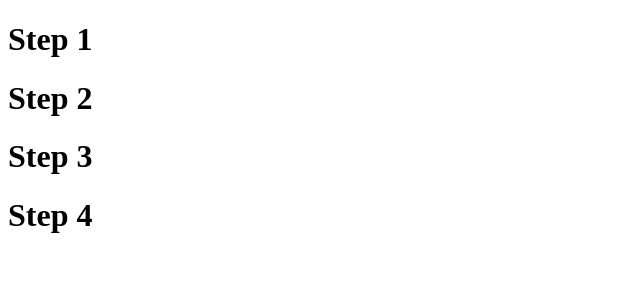
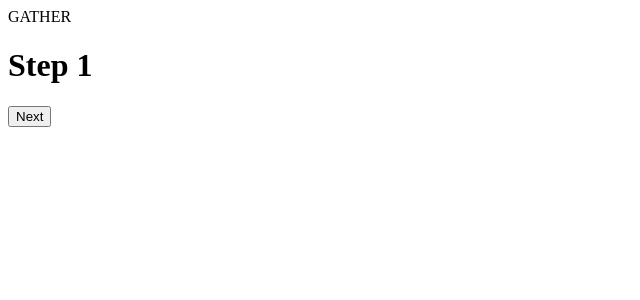
Before and after one commit to gatherio/frontend, a Next.js app: page /signup in a window 1280 px wide. Shown: the top 300 px of the page, without its empty margins (0-640 px from the left). Built offline with nearby package versions, Linux system fonts and the light colour scheme.

Commit message:
folder structure and npm module update

```diff
--- a/package.json
+++ b/package.json
@@ -16,10 +16,11 @@
     "@types/react-dom": "18.2.7",
     "eslint-config-next": "13.4.19",
     "next": "13.4.19",
+    "next-auth": "^4.23.2",
     "react": "18.2.0",
     "react-dom": "18.2.0",
     "react-icons": "^4.11.0",
-    "sass": "^1.67.0"
+    "sass": "^1.69.3"
   },
   "devDependencies": {
     "@storybook/addon-essentials": "^7.4.2",
--- a/src/SignUp/Step1.tsx
+++ b/src/SignUp/Step1.tsx
@@ -1,7 +1,12 @@
-const Step1 = () => {
+import Title from "../components/Atoms/Title/Title";
+import { StepProps } from "./types";
+
+const Step1 = ({ step, setStep }: StepProps) => {
   return (
     <div>
-      <h1>Step 1</h1>
+      <Title> GATHER </Title>
+      <h1>Step {step}</h1>
+      <button onClick={() => setStep(step + 1)}>Next</button>
     </div>
   );
 };
--- a/src/SignUp/Step2.tsx
+++ b/src/SignUp/Step2.tsx
@@ -1,7 +1,10 @@
-const Step2 = () => {
+import { StepProps } from "./types";
+
+const Step2 = ({ step, setStep }: StepProps) => {
   return (
     <div>
-      <h1>Step 2</h1>
+      <h1>Step {step}</h1>
+      <button onClick={() => setStep(step + 1)}>Next</button>
     </div>
   );
 };
--- a/src/SignUp/Step3.tsx
+++ b/src/SignUp/Step3.tsx
@@ -1,7 +1,10 @@
-const Step3 = () => {
+import { StepProps } from "./types";
+
+const Step3 = ({ step, setStep }: StepProps) => {
   return (
     <div>
-      <h1>Step 3</h1>
+      <h1>Step {step}</h1>
+      <button onClick={() => setStep(step + 1)}>Next</button>
     </div>
   );
 };
--- a/src/SignUp/Step4.tsx
+++ b/src/SignUp/Step4.tsx
@@ -1,7 +1,10 @@
-const Step4 = () => {
+import { StepProps } from "./types";
+
+const Step4 = ({ step, setStep }: StepProps) => {
   return (
     <div>
-      <h1>Step 4</h1>
+      <h1>Step {step}</h1>
+      <button onClick={() => setStep(step + 1)}>Next</button>
     </div>
   );
 };
--- a/src/SignUp/index.tsx
+++ b/src/SignUp/index.tsx
@@ -1,15 +1,19 @@
+import { useState } from "react";
 import Step1 from "./Step1";
 import Step2 from "./Step2";
 import Step3 from "./Step3";
 import Step4 from "./Step4";
 
 const SignUp = () => {
+  const [step, setStep] = useState(1);
+  const stepProps = { step, setStep };
+
   return (
     <div>
-      <Step1 />
-      <Step2 />
-      <Step3 />
-      <Step4 />
+      {step === 1 && <Step1 {...stepProps} />}
+      {step === 2 && <Step2 {...stepProps} />}
+      {step === 3 && <Step3 {...stepProps} />}
+      {step === 4 && <Step4 {...stepProps} />}
     </div>
   );
 };
--- /dev/null
+++ b/src/SignUp/types.ts
@@ -0,0 +1,4 @@
+export interface StepProps {
+  step: number;
+  setStep: React.Dispatch<React.SetStateAction<number>>;
+}
--- /dev/null
+++ b/src/components/Atoms/Title/Title.tsx
@@ -0,0 +1,11 @@
+import "./Title.scss";
+
+type TitleProps = {
+  children: React.ReactNode;
+};
+
+const Title: React.FC<TitleProps> = ({ children }) => {
+  return <div className="title">{children}</div>;
+};
+
+export default Title;
```
Also changed, not shown: src/components/Atoms/Buttons/Button.scss (renamed from src/components/Atoms/Buttons/Button.css), src/components/Atoms/Title/Title.scss (added), 2 other files (tests, documents, lock files or other folders).
